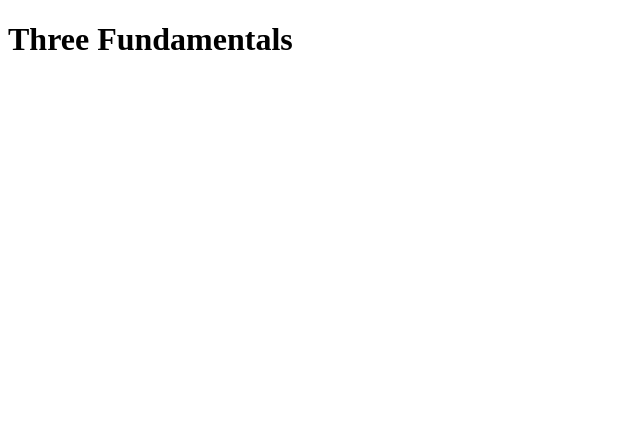
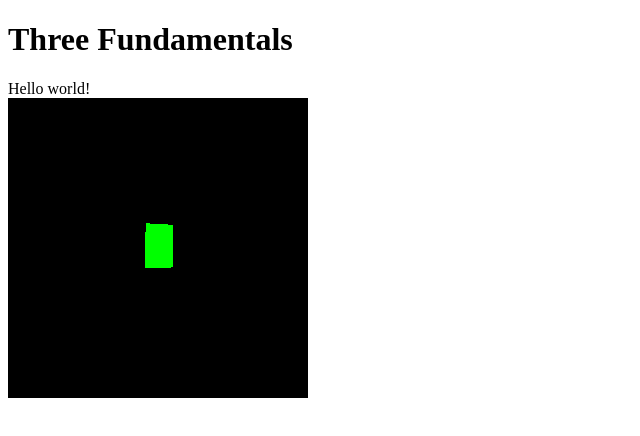
Before and after one commit to tlcraft/threejs-fundamentals, a website with bundled scripts: page src/index.html in a window 1280 px wide. Shown: the whole page, without its empty margins (0-640 px from the left). Built offline with nearby package versions, Linux system fonts and the light colour scheme.

Commit message:
Update id.

```diff
--- a/src/index.html
+++ b/src/index.html
@@ -10,7 +10,7 @@
     <main>
       <h1>Three Fundamentals</h1>
       <div id="hello"></div>
-      <div id="app"></div>
+      <div id="three"></div>
     </main>
     <script src="./index.ts" type="application/javascript"></script>
   </body>
```
